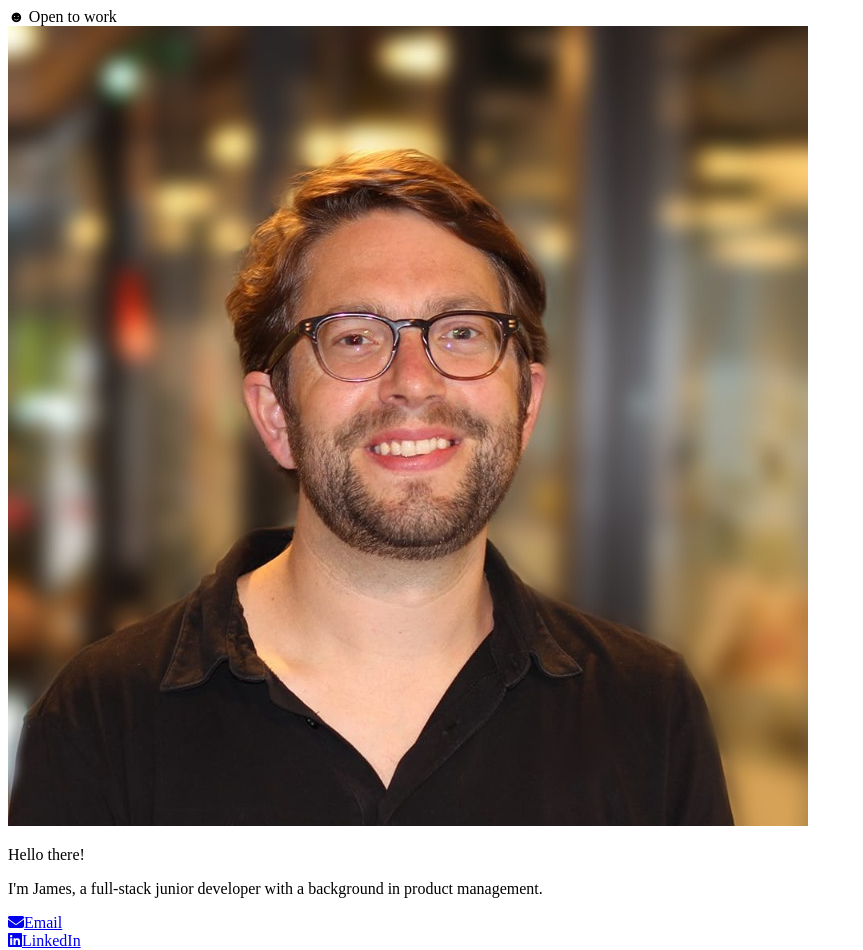
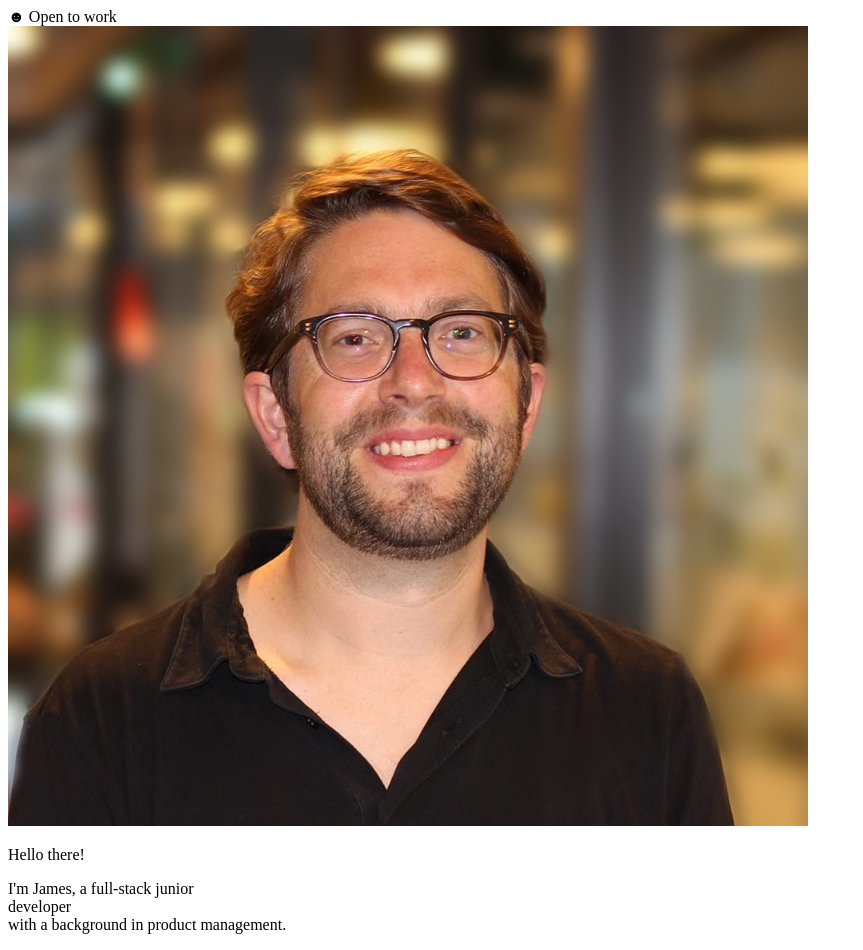
Before and after one commit to james-gulland/portfolio, a JavaScript app in the folder client/: page / in a window 1280 px wide. Shown: the top 950 px of the page, without its empty margins (0-863 px from the left). Built offline with nearby package versions, Linux system fonts and the light colour scheme; the HTML template or start-up script is replaced by a standard one.

Commit message:
adding animated text

```diff
--- a/client/src/components/Home.js
+++ b/client/src/components/Home.js
@@ -16,7 +16,19 @@ const Home = () => {
           <img src={profilePic} alt="Profile" />
         </div>
         <p className="heading">Hello there!</p>
-        <p id="profile-description" className="heading">I&apos;m James, a full-stack junior <span className="accent-colour">developer</span> with a background in product management.</p>
+        <p id="profile-description" className="heading">I&apos;m James, a full-stack junior&nbsp;
+          {/* LET'S BOUNCE MY FRIENDS */}
+          <div id="bounce-text">
+            <span className="accent-colour letter">d</span>
+            <span className="accent-colour letter">e</span>
+            <span className="accent-colour letter">v</span>
+            <span className="accent-colour letter">e</span>
+            <span className="accent-colour letter">l</span>
+            <span className="accent-colour letter">o</span>
+            <span className="accent-colour letter">p</span>
+            <span className="accent-colour letter">e</span>
+            <span className="accent-colour letter">r</span>
+          </div> with a background in product management.</p>
         <div className="contact-buttons">
           <Contact />
         </div>
--- a/client/src/styles/components/_layout.scss
+++ b/client/src/styles/components/_layout.scss
@@ -60,6 +60,40 @@
   border: 3px dashed var(--black);
   padding: 4px;
   margin-bottom: 1rem;
+}
+
+// LET'S BOUNCE
+#bounce-text {
+  display: inline-flex;
+}
+
+.letter {
+  animation: bounce 1s infinite;
+}
+
+#bounce-text span:nth-of-type(1) {
+  animation-delay: 0.1s;
+}
+#bounce-text span:nth-of-type(2) {
+  animation-delay: 0.2s;
+}
+#bounce-text span:nth-of-type(3) {
+  animation-delay: 0.3s;
+}
+#bounce-text span:nth-of-type(4) {
+  animation-delay: 0.4s;
+}
+#bounce-text span:nth-of-type(5) {
+  animation-delay: 0.5s;
+}
+#bounce-text span:nth-of-type(6) {
+  animation-delay: 0.6s;
+}
+#bounce-text span:nth-of-type(7) {
+  animation-delay: 0.7s;
+}
+#bounce-text span:nth-of-type(8) {
+  animation-delay: 0.8s;
 }
 
 // SECTION AREA
--- a/client/src/styles/main.scss
+++ b/client/src/styles/main.scss
@@ -1,6 +1,7 @@
 @import 'components/variables';
 @import 'components/layout';
 @import 'components/controls';
+@import 'components/animations';
 @import 'components/media_queries';
 
 * {
```
Also changed, not shown: client/src/styles/components/_animations.scss (added, +8 -0 lines).
